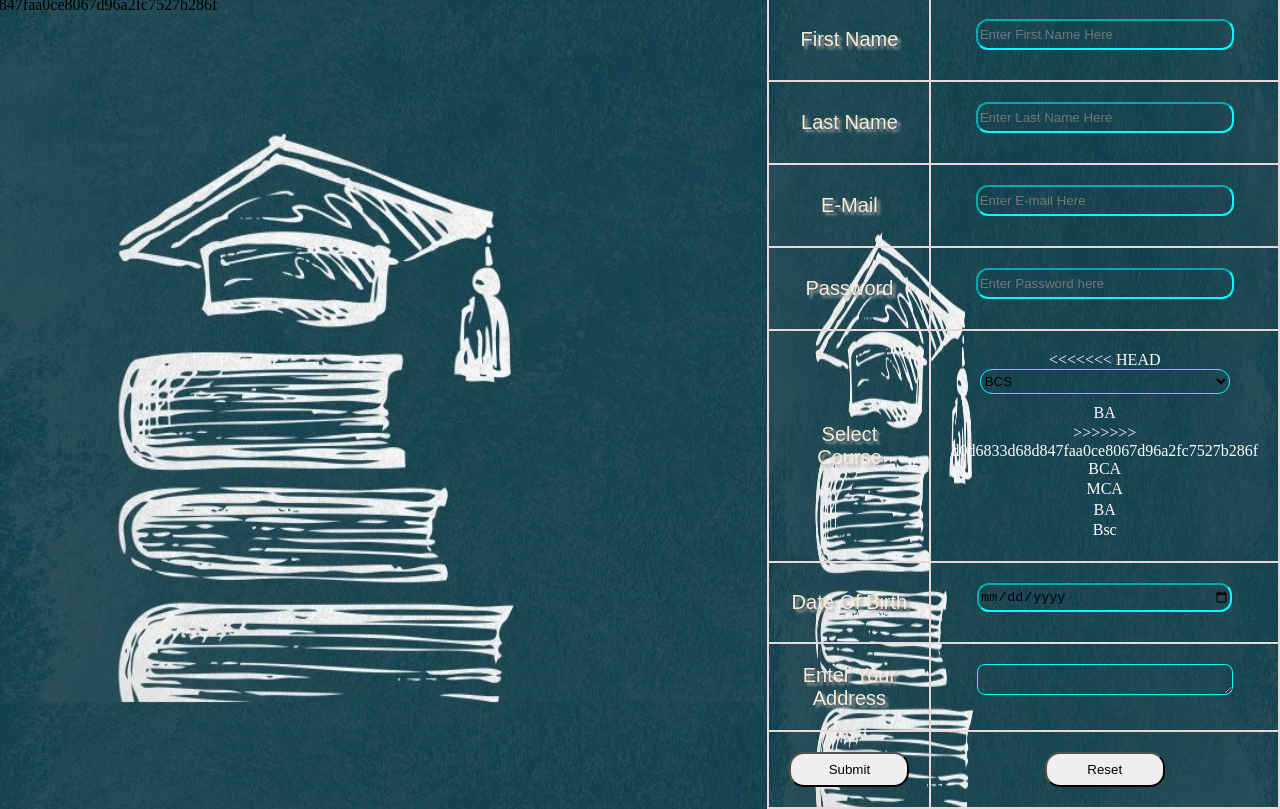
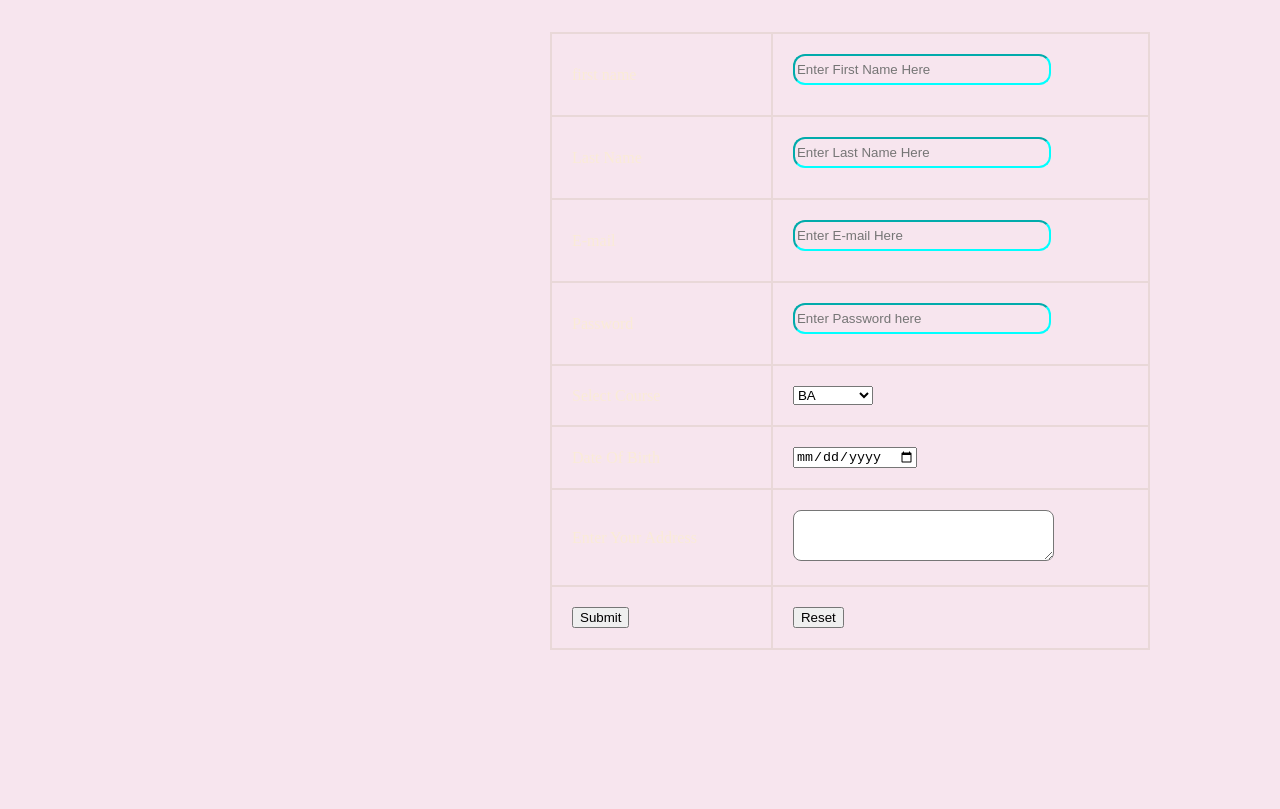
Before and after one commit to dadaKashid4141/CollegeMgnt, a plain HTML site: page registrationForm.html in a window 1280 px wide. Shown: the part 98-907 px from the top of the page. After the commit the page ends 800 px from the top, so only its background shows below. Drawn offline with Linux system fonts and the light colour scheme; a web font is replaced by a local one.

Commit message:
space
space

```diff
--- a/registrationForm.html
+++ b/registrationForm.html
@@ -5,25 +5,17 @@
     <title>Student Registration Form</title>
     <link rel="stylesheet" href="style.css">
     <link rel="stylesheet" href="https://fonts.googleapis.com/css?family=Sofia">
-    <link rel="stylesheet" href="https://fonts.googleapis.com/css?family=Sofia">
+
 
 </head>
 
-<<<<<<< HEAD
 <body id="table">
     <h3 class="font-effect-neon"> Student Registration Form</h3>
     <div class="forcentr">
-    <table class="bg" >
+        <table class="bg">
             <form style="height: 150px ; width: 150px;">
-            <tr >
-=======
-<body>
 
-    <table id="table">
-         <caption class="stud_desig"> Student Registration Form</caption><br>
-        <form>
                 <tr>
->>>>>>> d0d6833d68d847faa0ce8067d96a2fc7527b286f
 
                     <td> <label>first name</label></td>
                     <td> <input type="text" required placeholder="Enter First Name Here"></td>
@@ -47,13 +39,16 @@
                 <tr>
                     <td> <label> Select Course </label> </td>
                     <td>
-<<<<<<< HEAD
-                    <select>
-                        <option> BCS</option>
-=======
+
+
+
+
+
+
+
+
                         <select class="drop_reg">
                             <option> BA</option>
->>>>>>> d0d6833d68d847faa0ce8067d96a2fc7527b286f
                             <option> BCA</option>
                             <option> MCA</option>
                             <option> BA</option>
--- a/style.css
+++ b/style.css
@@ -161,75 +161,6 @@ label {
     text-align: center;
 }
 
-
-    body{
-        background-color: #33001b;
-    }
-
-    /* scc for studentRegistrationForm */
-    #table{
-        background-image: url('clgback2.jpg');
-    background-repeat: no-repeat;
-    background-attachment: fixed;
-    background-size: 100% 100%;;
-
-    }
-    .forcentr,h3{
-        display: flex;
-        justify-content:end;
-
-    }
-
-    input[type="text"],textarea,input[type="date"],select{
-        margin-bottom: 10px;
-        border-radius: 12px;
-        background: none;
-        height: 25px;
-        width: 250px;
-        border-color:aqua;
-
-    }
-    input[type="text"]:hover{
-        background-image: linear-gradient( 109.6deg, rgba(156,252,248,1) 11.2%, rgba(110,123,251,1) 91.1% );
-
-        border-color: black;
-    }
-    #button1:hover{
-        background-image: linear-gradient( 109.6deg, rgb(131, 236, 110) 11.2%, rgb(16, 102, 27) 91.1% );
-
-        border-color: black;
-    }
-
-    #button2:hover{
-        background-image: linear-gradient( 109.6deg, rgb(241, 97, 241) 11.2%, rgb(177, 32, 32) 91.1% );
-
-        border-color: black;
-    }
-    #button1,#button2{
-        width: 120px;
-        height: 35px;
-        border-radius: 15px;
-    }
-
-        th, td {
-            width:150px;
-            text-align:center;
-
-            padding:15px
-    }
-    label{
-        text-transform: capitalize;
-        font-family: "Sofia", sans-serif;
-  font-size: 20px;
-  text-shadow: 3px 3px 3px #ababab;
-    }
-    .font-effect-neon{
-        font-size:35px;
-        font-family: "Sofia", sans-serif;
-        margin-right: 45px;
-
-    }
-
 .container-navbar a:hover {
     background-image: linear-gradient(to right, #33001b, #ff0084);
     width: 80px;
```
Lines whose indentation alone changed are shown as unchanged.
